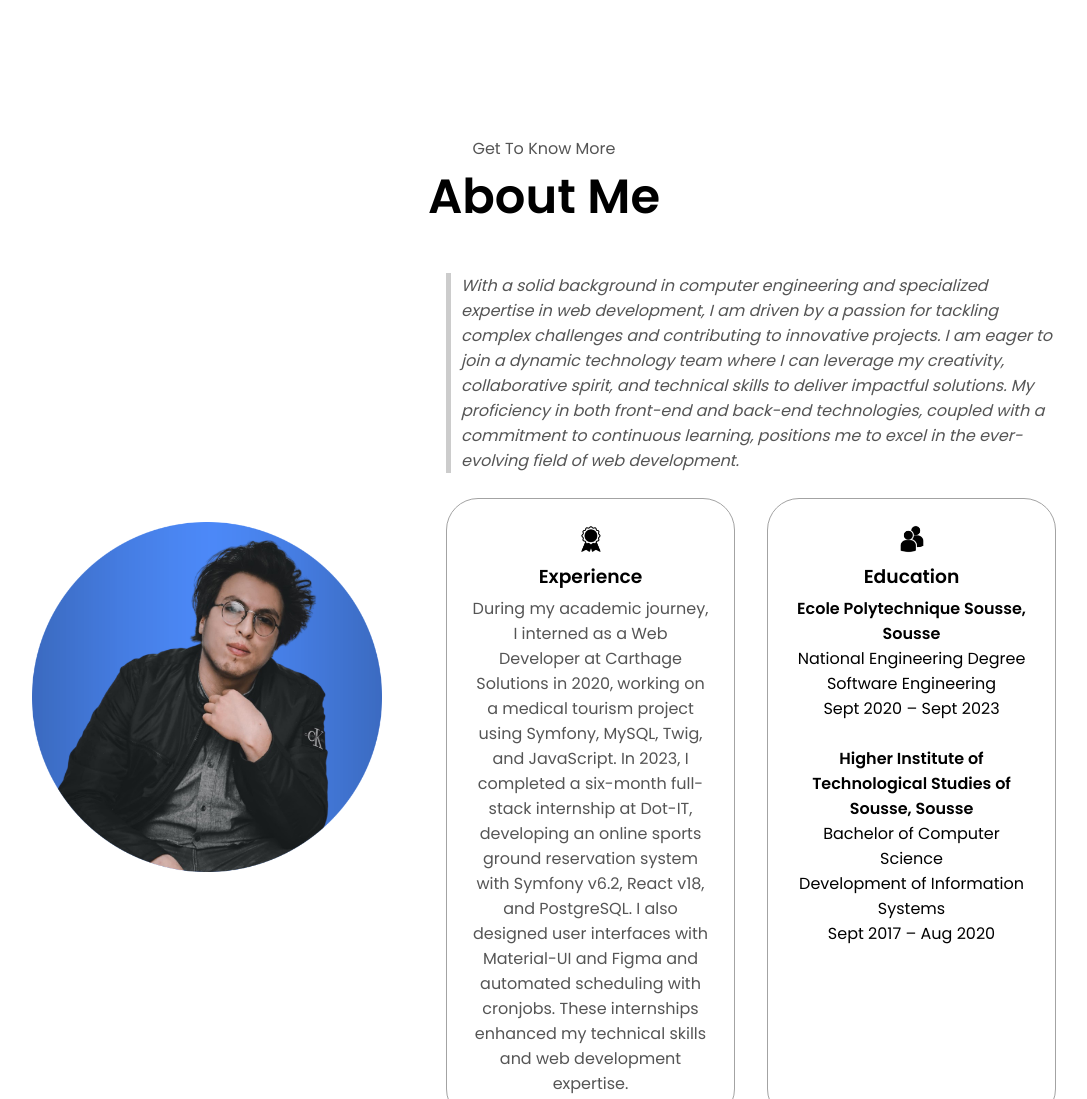
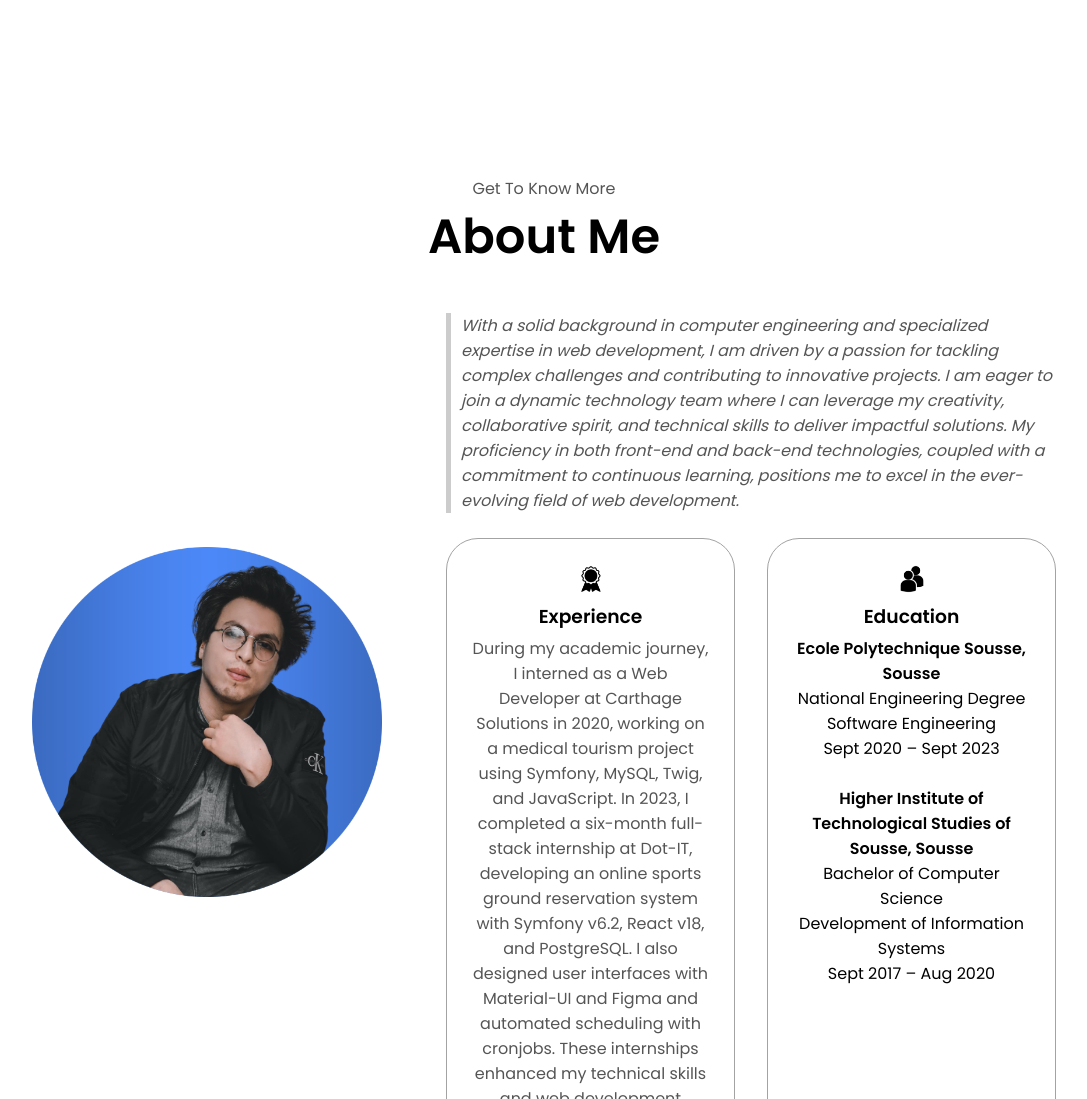
Before and after one commit to ChtiouiMoncer/portfolio, a plain HTML site: page index.html in a window 1280 px wide. Shown: the part 840-1939 px from the top of the page, without its empty margins (96-1183 px from the left). Drawn offline with Linux system fonts and the light colour scheme.

Commit message:
final changes

```diff
--- a/style.css
+++ b/style.css
@@ -188,6 +188,7 @@ section {
 
 .section__text__p1 {
   text-align: center;
+  padding-top: 40px;
 }
 
 .section__text__p2 {
@@ -321,6 +322,7 @@ section {
   display: flex;
   justify-content: center;
   align-items: center;
+  margin-bottom: 30px ;
 }
 
 .text-container blockquote {
```
